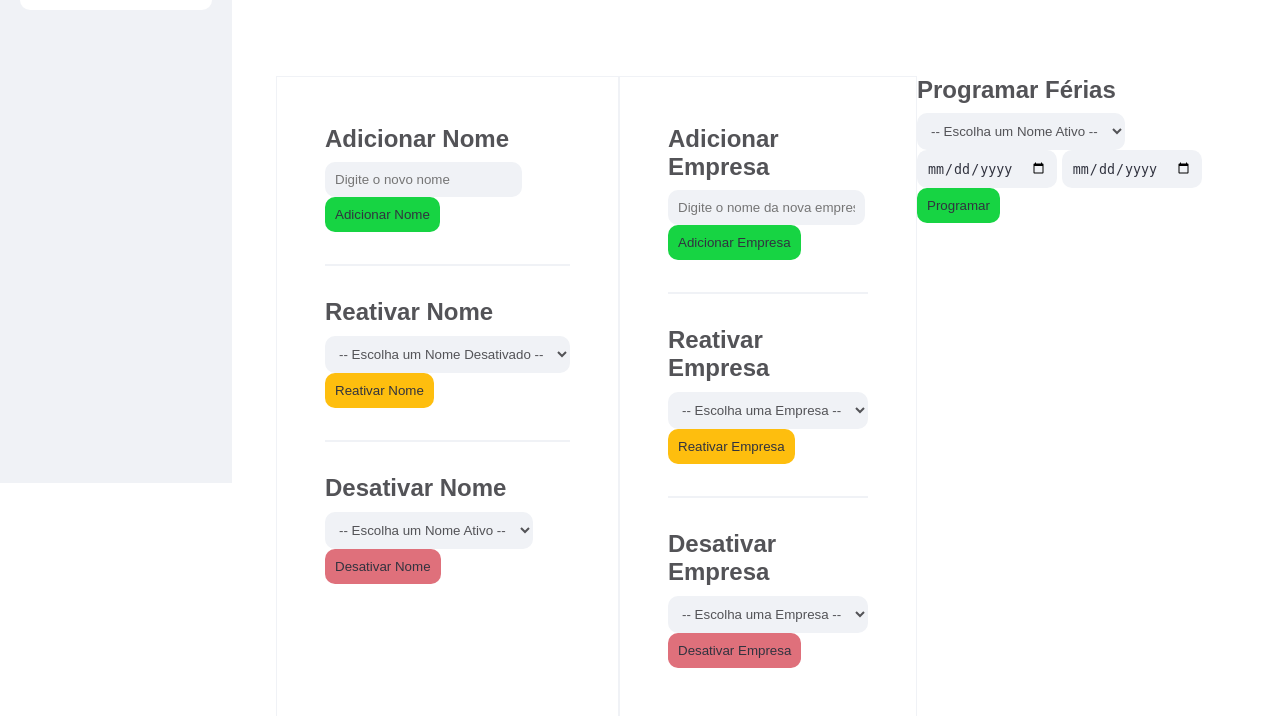
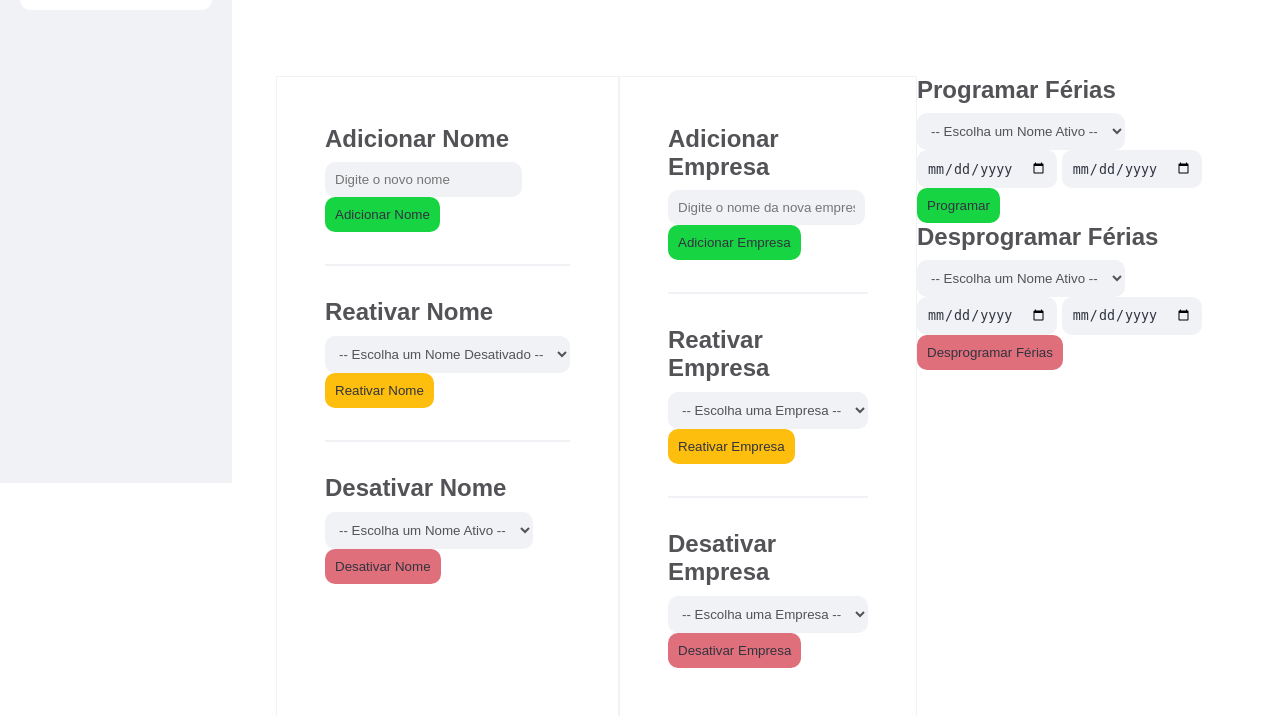
Before and after one commit to Pontessxx/VenvQua-Flask_integration_v1, a Flask app: template meu_app_flask/templates/adicionar_presenca.html in a window 1280 px wide. Shown: the part 357-1073 px from the top of the page. Run offline with Flask 3, Linux system fonts and the light colour scheme; the template is opened without the code that fills it, so the values that code supplies are empty.

Commit message:
programar_férias_desprogramar

```diff
--- a/meu_app_flask/app.py
+++ b/meu_app_flask/app.py
@@ -5,7 +5,7 @@ import json
 import warnings
 import plotly.graph_objs as go
 import plotly
-from datetime import datetime
+from datetime import datetime, timedelta
 import os
 # import click
 # import logging
@@ -709,6 +709,127 @@ def ativar_empresa():
 
     return redirect(url_for('adiciona_presenca'))
 
+@app.route('/programa-ferias', methods=['POST'])
+def programa_ferias():
+    nome = request.form.get('nome_ativo')
+    data_inicio = request.form.get('data_inicio')
+    data_fim = request.form.get('data_fim')
+    siteempresa_id = request.form.get('siteempresa_id')  # Recebe o input hidden do site/empresa
+
+    # Valida se os campos foram preenchidos
+    if not nome or not data_inicio or not data_fim:
+        flash("Por favor, preencha todos os campos.", "error")
+        return redirect(url_for('adiciona_presenca'))
+
+    try:
+        # Converte as datas de início e fim para o formato datetime
+        data_inicio = datetime.strptime(data_inicio, '%Y-%m-%d')
+        data_fim = datetime.strptime(data_fim, '%Y-%m-%d')
+
+        # Garante que a data de início não seja maior que a data de fim
+        if data_inicio > data_fim:
+            flash("A data de início não pode ser maior que a data de fim.", "error")
+            return redirect(url_for('adiciona_presenca'))
+
+        # Busca o ID do nome associado ao site e empresa
+        cursor = conn.cursor()
+        cursor.execute("SELECT id_Nomes FROM Nome WHERE Nome = ? AND id_SiteEmpresa = ?", (nome, siteempresa_id))
+        id_nome_result = cursor.fetchone()
+
+        if id_nome_result is None:
+            flash(f"Nome '{nome}' não encontrado para o site/empresa selecionado.", "error")
+            return redirect(url_for('adiciona_presenca'))
+
+        id_nome = id_nome_result[0]
+
+        # Busca o ID da presença "FÉRIAS"
+        cursor.execute("SELECT id_Presenca FROM Presenca WHERE Presenca = 'FÉRIAS'")
+        id_presenca_result = cursor.fetchone()
+
+        if id_presenca_result is None:
+            flash("Tipo de presença 'FÉRIAS' não encontrado.", "error")
+            return redirect(url_for('adiciona_presenca'))
+
+        id_presenca = id_presenca_result[0]
+
+        # Itera sobre cada dia no intervalo de datas
+        current_date = data_inicio
+        while current_date <= data_fim:
+            # Não ignorar sábados e domingos para o tipo "FÉRIAS"
+            cursor.execute("""
+                INSERT INTO Controle (id_Nome, id_Presenca, Data, id_SiteEmpresa)
+                VALUES (?, ?, ?, ?)
+            """, (id_nome, id_presenca, current_date, siteempresa_id))
+            current_date += timedelta(days=1)
+
+        conn.commit()
+        flash(f"Férias programadas com sucesso para {nome} de {data_inicio.strftime('%d/%m/%Y')} a {data_fim.strftime('%d/%m/%Y')}", "success")
+
+    except Exception as e:
+        flash(f"Erro ao programar férias: {e}", "error")
+
+    return redirect(url_for('adiciona_presenca'))
+
+@app.route('/desprogramar-ferias', methods=['POST'])
+def desprogramar_ferias():
+    nome = request.form.get('nome_ativo')
+    data_inicio = request.form.get('data_inicio')
+    data_fim = request.form.get('data_fim')
+    siteempresa_id = request.form.get('siteempresa_id')  # Recebe o input hidden do site/empresa
+
+    # Valida se os campos foram preenchidos
+    if not nome or not data_inicio or not data_fim:
+        flash("Por favor, preencha todos os campos.", "error")
+        return redirect(url_for('adiciona_presenca'))
+
+    try:
+        # Converte as datas de início e fim para o formato datetime
+        data_inicio = datetime.strptime(data_inicio, '%Y-%m-%d')
+        data_fim = datetime.strptime(data_fim, '%Y-%m-%d')
+
+        # Garante que a data de início não seja maior que a data de fim
+        if data_inicio > data_fim:
+            flash("A data de início não pode ser maior que a data de fim.", "error")
+            return redirect(url_for('adiciona_presenca'))
+
+        # Busca o ID do nome associado ao site e empresa
+        cursor = conn.cursor()
+        cursor.execute("SELECT id_Nomes FROM Nome WHERE Nome = ? AND id_SiteEmpresa = ?", (nome, siteempresa_id))
+        id_nome_result = cursor.fetchone()
+
+        if id_nome_result is None:
+            flash(f"Nome '{nome}' não encontrado para o site/empresa selecionado.", "error")
+            return redirect(url_for('adiciona_presenca'))
+
+        id_nome = id_nome_result[0]
+
+        # Busca o ID da presença "FÉRIAS"
+        cursor.execute("SELECT id_Presenca FROM Presenca WHERE Presenca = 'FÉRIAS'")
+        id_presenca_result = cursor.fetchone()
+
+        if id_presenca_result is None:
+            flash("Tipo de presença 'FÉRIAS' não encontrado.", "error")
+            return redirect(url_for('adiciona_presenca'))
+
+        id_presenca = id_presenca_result[0]
+
+        # Itera sobre cada dia no intervalo de datas e remove as presenças "FÉRIAS"
+        current_date = data_inicio
+        while current_date <= data_fim:
+            cursor.execute("""
+                DELETE FROM Controle
+                WHERE id_Nome = ? AND id_Presenca = ? AND Data = ? AND id_SiteEmpresa = ?
+            """, (id_nome, id_presenca, current_date, siteempresa_id))
+            current_date += timedelta(days=1)
+
+        conn.commit()
+        flash(f"Férias desprogramadas com sucesso para {nome} de {data_inicio.strftime('%d/%m/%Y')} a {data_fim.strftime('%d/%m/%Y')}", "success")
+
+    except Exception as e:
+        flash(f"Erro ao desprogramar férias: {e}", "error")
+
+    return redirect(url_for('adiciona_presenca'))
+
 if __name__ == "__main__":
     # print('Runing on http://127.0.0.1/5000')
     app.run(debug=True)
--- a/meu_app_flask/templates/adicionar_presenca.html
+++ b/meu_app_flask/templates/adicionar_presenca.html
@@ -270,9 +270,32 @@
                     <input type="date" id="data_inicio" name="data_inicio"required>
                     <input type="date" id="data_fim" name="data_fim"required>
 
+                    <input type="hidden" name="siteempresa_id" value="{{ siteempresa_id }}">
+
                     <!-- Botão para adicionar empresa -->
                     <button class="add_btn" type="submit">Programar</button>
                 </form>
+
+                <!-- Formulário para desprogramar férias -->
+                <form id="formDesprogramaFerias" action="/desprogramar-ferias" method="POST">
+                    <h2>Desprogramar Férias</h2>
+
+                    <select id="nomes_ativos" name="nome_ativo">
+                        <option value="">-- Escolha um Nome Ativo --</option>
+                        {% for nome in nomes %}
+                            <option value="{{ nome }}">{{ nome }}</option>
+                        {% endfor %}
+                    </select>
+
+                    <input type="date" id="data_inicio" name="data_inicio" required>
+                    <input type="date" id="data_fim" name="data_fim" required>
+
+                    <!-- Campo oculto para siteempresa_id -->
+                    <input type="hidden" name="siteempresa_id" value="{{ siteempresa_id }}">
+
+                    <button class="remove_btn" type="submit">Desprogramar Férias</button>
+                </form>
+
             </div>
         </section>
 
```
